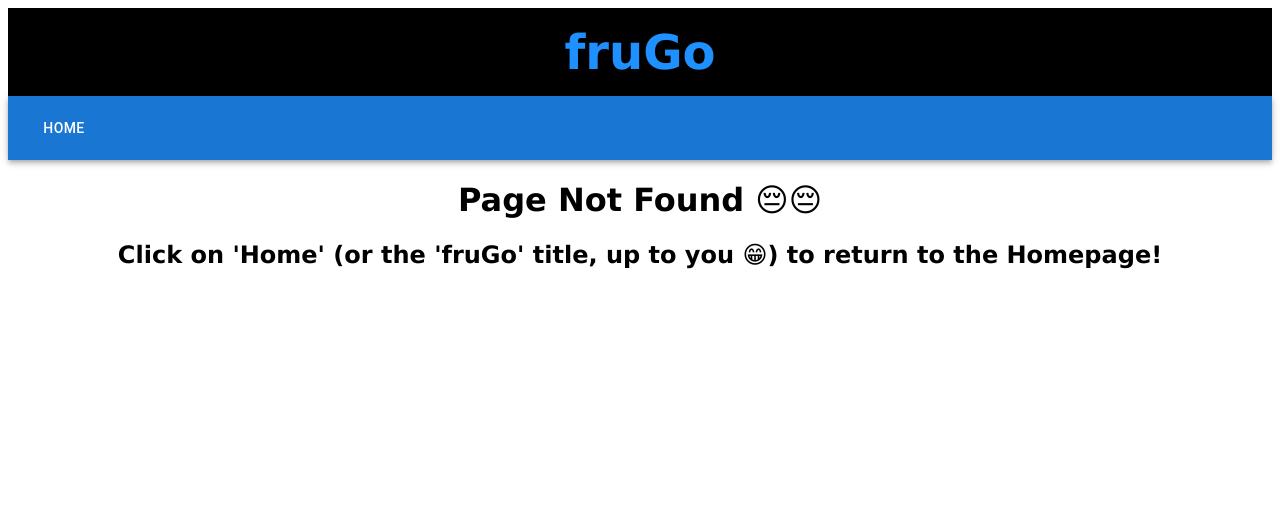
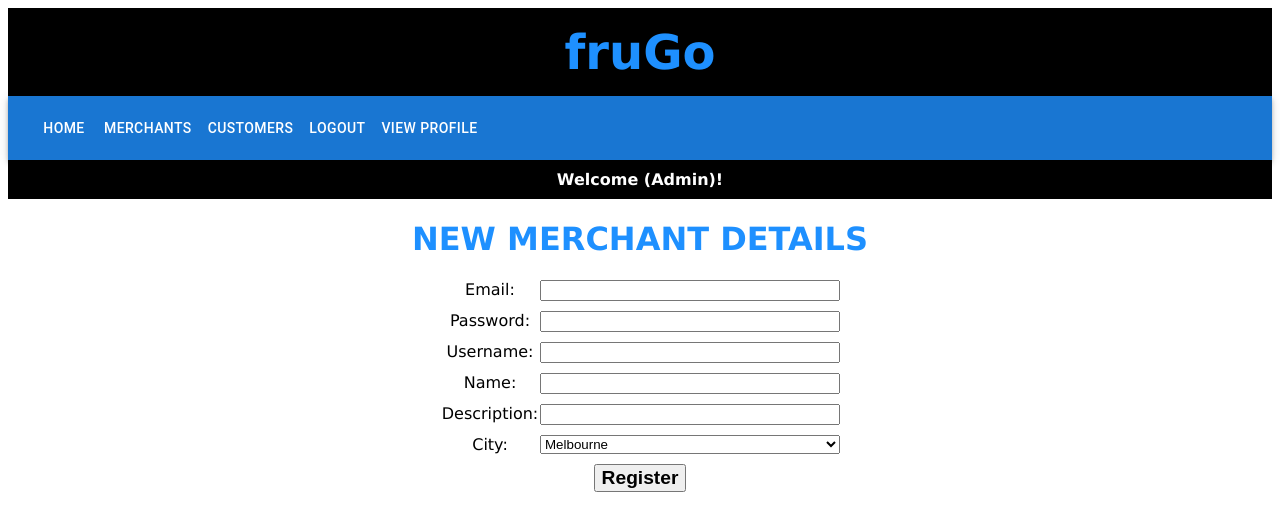
Before and after one commit to liwaahaddara/frugo-fullstack, a React (Create React App) app: page /admin/add-merchant in a window 1280 px wide. Before the commit this address had no page. Shown: the top 530 px of the page. Built offline with nearby package versions, Linux system fonts and the light colour scheme.

Commit message:
added AdminAddMerchant page

```diff
--- a/src/App.jsx
+++ b/src/App.jsx
@@ -24,6 +24,7 @@ import MerchantOrders from './components/MerchantPages/MerchantOrders';
 // imports for the 'Admin' user'
 import AdminHomePage from './components/AdminPages/AdminHomePage';
 import AdminMerchantList from './components/AdminPages/AdminMerchantList';
+import AdminAddMerchant from './components/AdminPages/AdminAddMerchant';
 
 function App() {
   return (
@@ -59,6 +60,7 @@ function App() {
 
         <Route exact path='admin' element={<AdminHomePage />} />
         <Route exact path='admin/merchant-list' element={<AdminMerchantList />} />
+        <Route exact path='admin/add-merchant' element={<AdminAddMerchant />} />
 
 
         <Route exact path="*" element={<NotFound />} />
--- /dev/null
+++ b/src/components/AdminPages/AdminAddMerchant.jsx
@@ -0,0 +1,78 @@
+// import the styled UI components
+import Title from "../styled/Title"
+import InputWrapper from "../styled/InputWrapper"
+
+import AdminNavBar from "../NavBar/AdminNavBar"
+
+
+
+export default function AdminAddMerchant() {
+    return (
+        <>
+            <AdminNavBar />
+            <div className="user-info">
+                <span> Welcome (Admin)!</span>
+            </div>
+            <Title>NEW MERCHANT DETAILS</Title>
+            <form
+                style={{
+                    display: "flex",
+                    flexDirection: "column",
+                    alignItems: "center",
+                }}
+            >
+                <InputWrapper>
+                    <label htmlFor="email">Email:</label>
+                    <input
+                        type="text"
+                        name="email"
+                    />
+                </InputWrapper>
+                <InputWrapper>
+                    <label htmlFor="password">Password:</label>
+                    <input
+                        type="password"
+                        name="password"
+                    />
+                </InputWrapper>
+                <InputWrapper>
+                    <label htmlFor="username">Username:</label>
+                    <input
+                        type="text"
+                        name="username"
+                    />
+                </InputWrapper>
+                <InputWrapper>
+                    <label htmlFor="Name">Name:</label>
+                    <input
+                        type="text"
+                        name="Name"
+                    />
+                </InputWrapper>
+                <InputWrapper>
+                    <label htmlFor="description">Description:</label>
+                    <input
+                        type="text"
+                        name="description"
+                    />
+                </InputWrapper>
+                <InputWrapper>
+                    <label htmlFor="city">City:</label>
+                    <select name="city" id="city">
+                        <option value="Melbourne">Melbourne</option>
+                        <option value="Sydney">Sydney</option>
+                        <option value="Adelaide">Adelaide</option>
+                        <option value="Brisbane">Brisbane</option>
+                        <option value="Perth">Perth</option>
+                        <option value="Darwin">Darwin</option>
+                        <option value="Hobart">Hobart</option>
+                    </select>
+                </InputWrapper>
+                <div>
+                    <input className="button-styled"
+                        type="submit" value="Register" />
+                </div>
+            </form>
+        </>
+    )
+}
```
